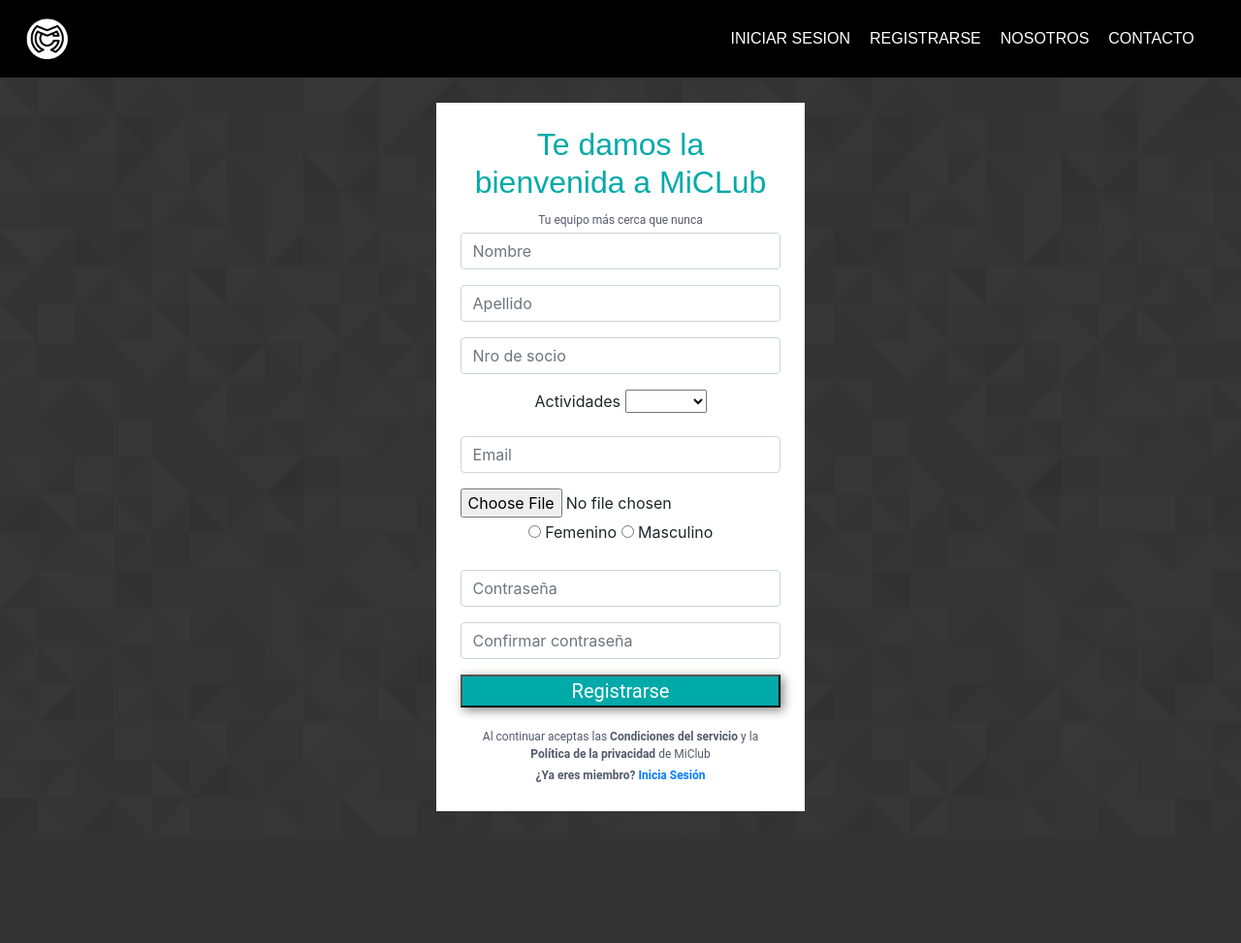
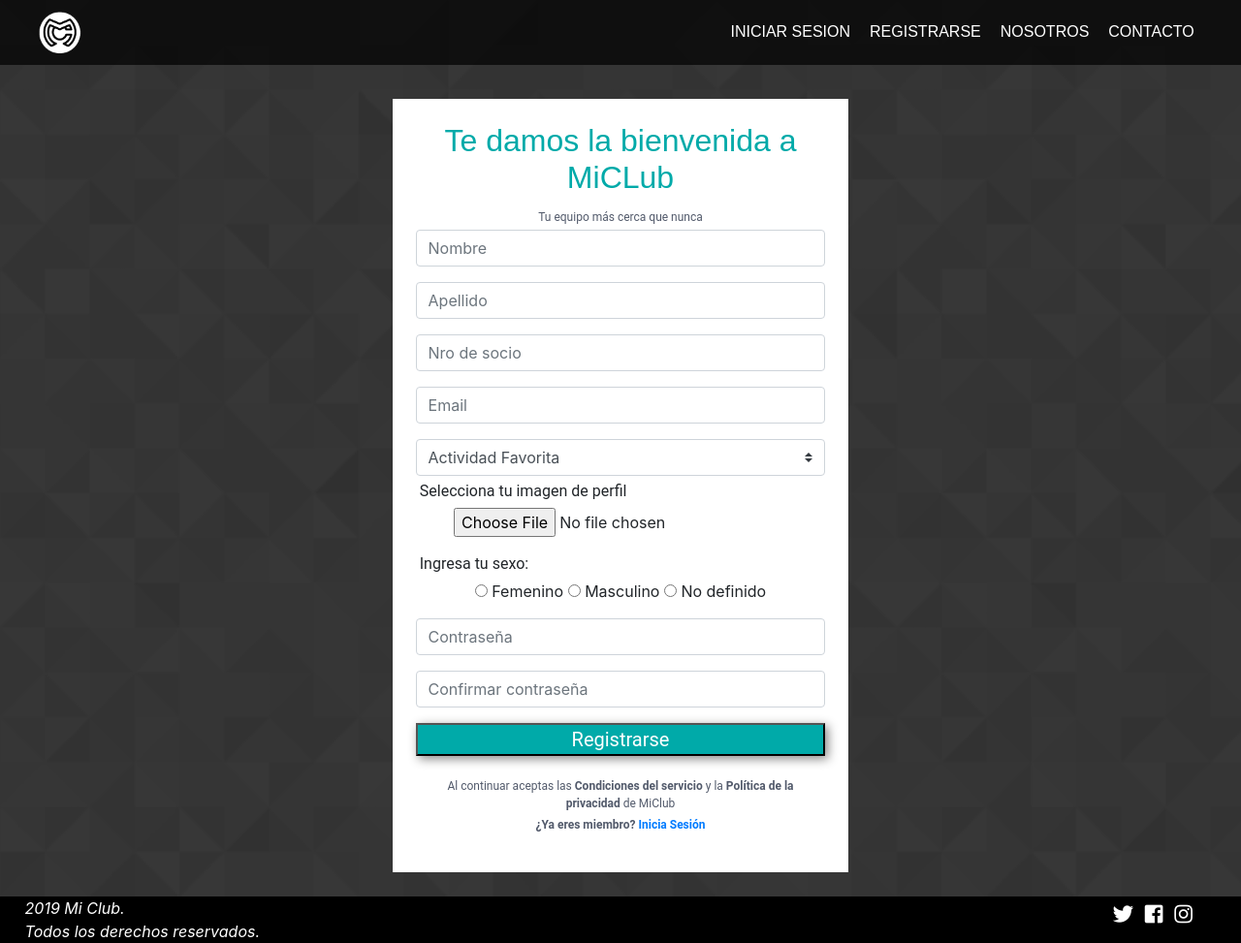
Before and after one commit to rosalinda94/rej, a PHP site: page /register.php in a window 1280 px wide. Shown: the whole page at 97% size. Before the commit the page ends 837 px from the top, so only its background shows below. Run offline with PHP 8.4, Linux system fonts and the light colour scheme.

Commit message:
sprint 2

```diff
--- a/css/estilo.css
+++ b/css/estilo.css
@@ -10,10 +10,3 @@
   p{
     font-family: "roboto", sans-serif;
   }
-
-
-/* ------------------------- Login & Registro ------------------------ */
-#login,
-#register{
-  width: 380px;
-}
--- a/css/header-footer.css
+++ b/css/header-footer.css
@@ -2,14 +2,18 @@
 .header,
 .footer{
   background: #000;
-  height: 10vh;
   display: flex;
   flex-direction: row;
   color: white;
   justify-content: space-between;
-  padding: 0 3% 0 1%;
+  padding: 0 3% 0 2%;
 }
 
+.header{
+  position: fixed;
+  width: 100%;
+  background: RGBA(0,0,0,0.7);
+}
 
 .rmobile {
   display: none;
@@ -21,20 +25,14 @@
   text-decoration: none;
 }
 
-.logo{
+.logo,
+.empresa{
   justify-content: flex-start;
 }
 
-.footer {
- flex-direction: column;
-  align-items: center;
-}
-
-.redes ul {
-  justify-content: center;
-}
 .redes a {
-  padding-right: 2%;
+  margin-right:  20%;
+  margin-top: 10%;
 }
 
 .redes a i{
--- a/css/login-register.css
+++ b/css/login-register.css
@@ -1,4 +1,15 @@
 /* ------------------------- Inicio Login & Registro ------------------------ */
+#login,
+#register{
+  margin: 0 auto;
+  width: 470px;
+  display: flex;
+  flex-direction: column;
+  justify-content: center;
+  background-color: white;
+  padding: 2% ;
+}
+
 .login,
 .register{
   display: flex;
@@ -9,23 +20,14 @@
 }
 
 .login {
-  padding: 3% 4%;
-  height: 84vh;
-}
-.register {
-  padding: 2%;
+  padding: 8% 4% 2%;
+  height: 92vh;
 }
 
-#login,
-#register{
-  margin: 0 auto;
-  width: 470px;
-  display: flex;
-  flex-direction: column;
-  justify-content: center;
-  background-color: white;
-  padding: 2% ;
+.register{
+  padding: 8% 4% 2%;
 }
+
 
 .login h2,
 .register h2{
@@ -47,7 +49,6 @@
   background-color: #00aaa9;
 }
 
-
 #boton:hover,
 #boton-face:hover{
   background-color: #000;
@@ -63,3 +64,10 @@
   margin: 1%;
 }
 /* ------------------------- Fin Login & Registro ------------------------ */
+/* ------------------------- Inicio Responsive celular --------------------- */
+@media (max-width:700px){
+  .register,
+  .login{
+    padding: 20% 4% 2%;
+  }
+}
--- a/footer.php
+++ b/footer.php
@@ -1,14 +1,15 @@
 
-    <footer class="footer">
-      <nav>
+    <footer>
+      <nav  class="footer">
       <div class="empresa">
-        <p>2019 BUDDY. Todos los derechos reservados</p>
+        <em>2019 Mi Club. <br> Todos los derechos reservados.</em>
       </div>
       <div class="redes">
         <ul>
-          <a href="http://www.twitter.com"><i class="fab fa-twitter" style=""></i></a>
-          <a href="http://www.facebook.com"><i class="fab fa-facebook-square" style=""></i></a>
-          <a href="http://www.instagram.com"><i class="fab fa-instagram" style=""></i></a>
+          <a href="http://www.twitter.com"><i class="fab fa-twitter  fa-lg" style=""></i></a>
+          <a href="http://www.facebook.com"><i class="fab fa-facebook-square fa-lg" style=""></i></a>
+
+          <a href="http://www.instagram.com"><i class="fab fa-instagram fa-lg" style=""></i></a>
         </ul>
       </div>
      </nav>
--- a/head.php
+++ b/head.php
@@ -7,7 +7,7 @@
       <link href="https://fonts.googleapis.com/css?family=Fira+Sans" rel="stylesheet">
       <link rel="stylesheet" href="css/header-footer.css">
 
-  <title>Iniciar sesión</title>
+  <title>MiClub</title>
   <link rel="stylesheet" href="css/login-register.css">
   <link rel="stylesheet" href="css/estilo.css">
 </head>
--- a/header.php
+++ b/header.php
@@ -1,14 +1,20 @@
+<?php
+include_once ("head.php");
+if(isset($_SESSION['nombre'])){
+  session_start();
+}
 
+ ?>
     <header>
       <nav class="header">
         <ul class="logo">
           <li><a href="index.php"><img src="img/logo-blanco.png" alt=""></a></li>
         </ul>
         <ul class="links">
-          <li><a href="login.php" style="text-decoration:none" <?= $_SESSION['usuario'] ?? ''?>>Iniciar Sesion</a></li>
+          <li><a href="login.php" style="text-decoration:none" <?= $_SESSION['nombre'] ?? ''?>>Iniciar Sesion</a></li>
           <li><a href="register.php" style="text-decoration:none">Registrarse</a></li>
-          <li><a href="index.php" style="text-decoration:none">Nosotros</a></li>
-          <li><a href="index.php" style="text-decoration:none">Contacto</a></li>
+          <li><a href="index.php#nosotros" style="text-decoration:none">Nosotros</a></li>
+          <li><a href="index.php#contacto" style="text-decoration:none">Contacto</a></li>
         </ul>
 
         <ul class="rmobile">
@@ -16,8 +22,8 @@
             <ul>
               <li><a href="login.php">Ingresar</a>
               <li><a href="register.php">Registrarse</a>
-              <li><a href="index.php">Nosotros</a>
-              <li><a href="index.php">Contacto</a>
+              <li><a href="index.php#nosotros">Nosotros</a>
+              <li><a href="index.php#contacto">Contacto</a>
             </ul>
           </li>
         </ul>
--- a/register.php
+++ b/register.php
@@ -111,10 +111,9 @@ if (!empty($_POST)) {
     file_put_contents('archivo.json',$json);
 
     $user=$_POST['email'];
-    session_start();
-    $_SESSION["email"]=$user;
+    $_SESSION["nombre"]=$user;
 
-    redirect('home.php');
+    redirect('index.php');
 
   }
 }
@@ -145,29 +144,32 @@ if (!empty($_POST)) {
           <p> <?= $errors['socio'][0] ?? '' ?> </p>
           <p> <?= $errors['coincidirsocio'][0] ?? '' ?> </p>
         </div>
+      </div>
+      <div class="form-group">
+        <input type="text" class="form-control" id="email" placeholder="Email"  name="email" value="<?= $_POST['email'] ?? ''?>">
+        <p> <?= $errors['email'][0] ?? '' ?> </p>
+        <p> <?= $errors['coincidirmail'][0] ?? '' ?> </p>
+      </div>
         <div class="form-group">
-          <label for="actividad">Actividades</label>
-          <select class="" name="actividad" value="<?= $_POST['actividad'] ?? ''?>">
-            <option value=""></option>
+          <select class="custom-select d-block w-100" name="actividad" value="<?= $_POST['actividad'] ?? ''?>">
+            <option disabled selected>Actividad Favorita</option>
             <option value="ft" <?= (isset($_POST['actividad']) && $_POST['actividad']=='ft')? 'selected' : '' ?>>Futbol</option>
             <option value="hc" <?= (isset($_POST['actividad']) && $_POST['actividad']=='hc')? 'selected' : '' ?>>Hockey</option>
             <option value="bq" <?= (isset($_POST['actividad']) && $_POST['actividad']=='bq')? 'selected' : '' ?>>Basquet</option>
           </select>
           <p>  <?= $errors['actividad'][0] ?? '' ?> </p>
+        <div class="form-group">
+          <p align="left">Selecciona tu imagen de perfil</p>
+          <input type="file" id="avatar" placeholder="avatar"  name="avatar">
+          <p> <?= $errors['avatar'][0] ?? '' ?> </p>
         </div>
         <div class="form-group">
-          <input type="text" class="form-control" id="email" placeholder="Email"  name="email" value="<?= $_POST['email'] ?? ''?>">
-          <p> <?= $errors['email'][0] ?? '' ?> </p>
-          <p> <?= $errors['coincidirmail'][0] ?? '' ?> </p>
-        </div>
-          <input type="file" id="avatar" placeholder="avatar"  name="avatar">
-          <p> <?= $errors['avatar'][0] ?? '' ?> </p>
-
+          <p align="left">Ingresa tu sexo: </p>
           <input type="radio" name="sexo" value="f"> Femenino
           <input type="radio" name="sexo" value="m"> Masculino
+          <input type="radio" name="sexo" value="n"> No definido
           <p> <?= $errors['sexo'][0] ?? '' ?> </p>
-          <br>
-
+        </div>
         <div class="form-group">
           <input type="password" class="form-control" id="password" name="password" placeholder="Contraseña">
           <p> <?= $errors['password'][0] ?? '' ?> </p>
@@ -189,5 +191,8 @@ if (!empty($_POST)) {
       </form>
     	</article>
     </section>
+    <?php
+    include_once ("footer.php");
+     ?>
   </body>
 </html>
```
Also changed, not shown: archivo.json (+14 -14 lines), css/index.css (+5 -4 lines), index.php (+12 -10 lines), login.php (+5 -9 lines), password.php (added, +75 -0 lines), header-home.php (added).
